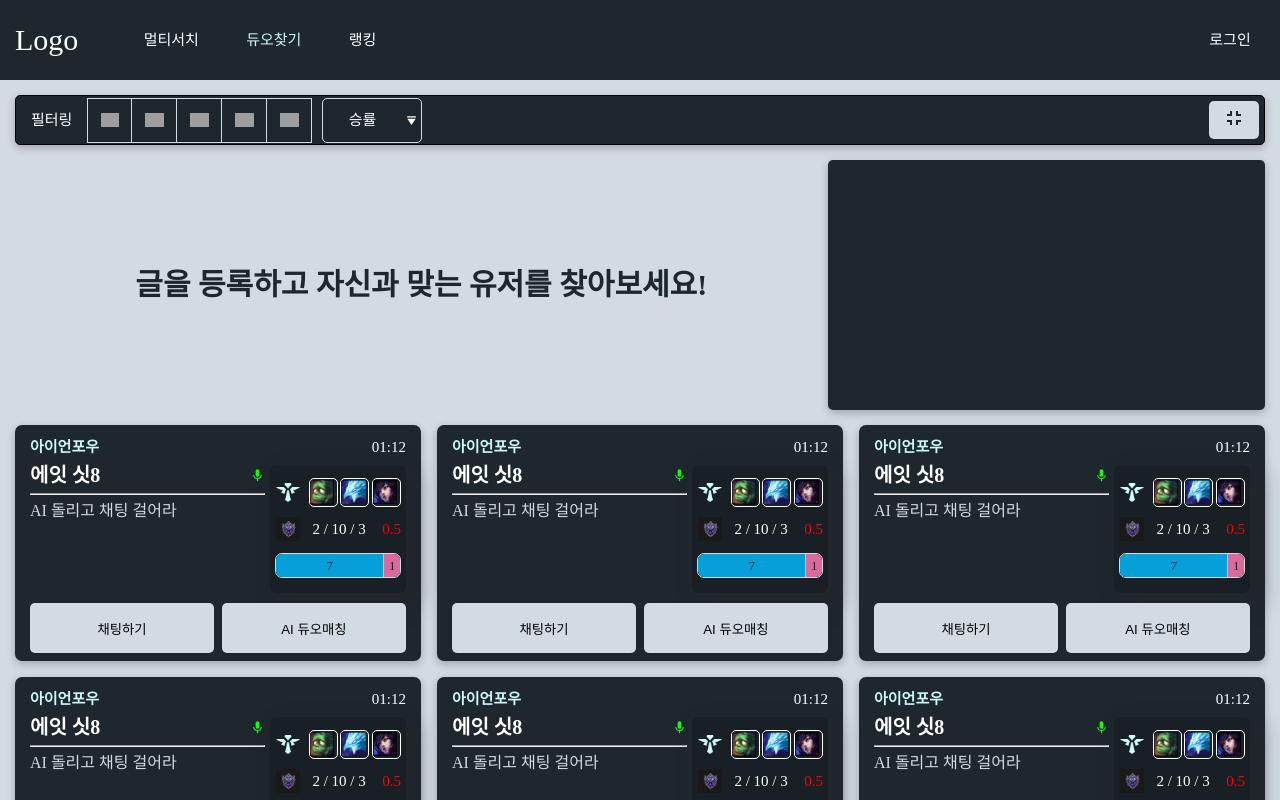
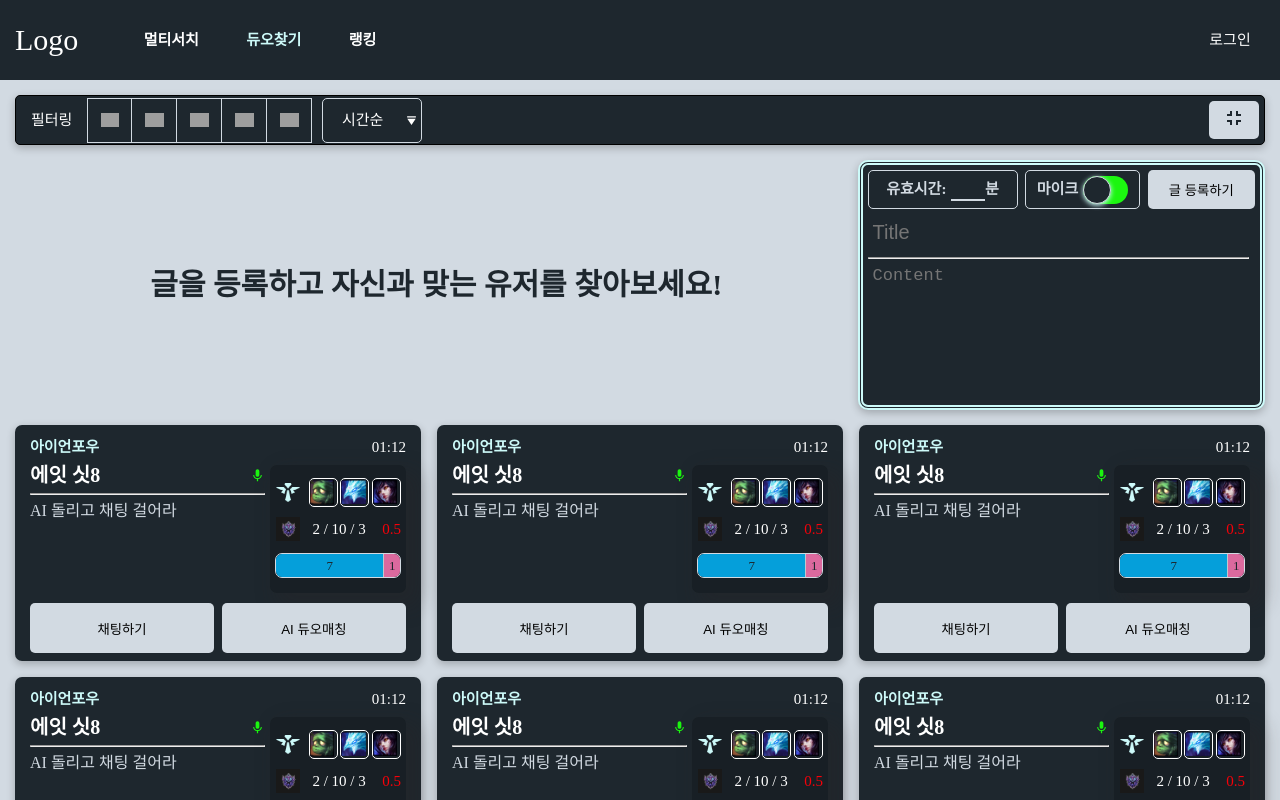
Before and after one commit to byein/Troller, a React (Create React App) app in the folder troller/: page /find_duo in a window 1280 px wide. Both pictures are taken after a click on the button 1234 px from the left and 119 px from the top of the page. Shown: the top 800 px of the page. Built offline with nearby package versions, Linux system fonts and the light colour scheme; grey boxes are pictures that could not be loaded.

Commit message:
feat: build register modal UI

```diff
--- a/troller/src/components/findDuo/category.tsx
+++ b/troller/src/components/findDuo/category.tsx
@@ -1,6 +1,6 @@
 import CreateIcon from '@mui/icons-material/Create';
 import FullscreenExitIcon from '@mui/icons-material/FullscreenExit';
-import React, { useEffect, useState } from 'react';
+import React, { useState } from 'react';
 import { CategoryWrapper, FilterPosition } from '../../styles/findDuo/category';
 import positions from '../../api/findDuoPositionCategory';
 import SelectRate from './selectRate';
@@ -12,6 +12,13 @@ function Category({
   setOnoff: (arg1: (arg2: boolean) => boolean) => void;
   onoff: boolean;
 }) {
+  const [top, mid, bottom, jungle, utility] = [
+    'TOP',
+    'MID',
+    'BOTTOM',
+    'JUNGLE',
+    'UTILITY',
+  ]; // selectPosition에서 TRUE값이 있는 위치를 감지하는 배열
   const [selectedPosition, setSelectedPosition] = useState([
     false,
     false,
--- a/troller/src/components/findDuo/createModal.tsx
+++ b/troller/src/components/findDuo/createModal.tsx
@@ -1,6 +1,20 @@
+import { useState } from 'react';
+import { useForm } from 'react-hook-form';
+import { preProcessFile } from 'typescript';
 import { ModalWrapper, Modal, Welcome } from '../../styles/findDuo/createModal';
 
+interface ICreateModalProps {
+  title: string;
+  content: string;
+  validTime: number;
+}
+
 function CreateModal() {
+  const [mike, setMike] = useState(true);
+  const { register, handleSubmit } = useForm<ICreateModalProps>();
+  const toggleMike = () => {
+    setMike(prev => !prev);
+  };
   return (
     <ModalWrapper>
       <Welcome>
@@ -8,7 +22,29 @@ function CreateModal() {
           글을 등록하고 자신과 맞는 유저를 찾아보세요!
         </span>
       </Welcome>
-      <Modal />
+      <Modal mike={mike}>
+        <div className="header">
+          <div className="validTime">
+            <span className="title">유효시간:</span>
+            <input type="number" className="time" />
+            <span>분</span>
+          </div>
+          <div className="mike">
+            <span className="title">마이크</span>
+            <button type="button" className="switch" onClick={toggleMike}>
+              <div className="toggle" />
+            </button>
+          </div>
+          <button className="submit" type="submit">
+            글 등록하기
+          </button>
+        </div>
+        <div className="body">
+          <input type="text" placeholder="Title" className="title" />
+          <hr className="seperator" />
+          <textarea placeholder="Content" className="content" />
+        </div>
+      </Modal>
     </ModalWrapper>
   );
 }
--- a/troller/src/components/findDuo/selectRate.tsx
+++ b/troller/src/components/findDuo/selectRate.tsx
@@ -1,6 +1,6 @@
 import styled from '@emotion/styled';
 import EjectIcon from '@mui/icons-material/Eject';
-import React, { useEffect, useState } from 'react';
+import React, { useState } from 'react';
 import {
   BORDER_RADIUS,
   DEFAULT_FONTSIZE,
@@ -79,12 +79,15 @@ const SelectRateWrapper = styled('div')<{ toggle: boolean }>`
 `;
 
 function SelectRate() {
+  const firstRender = '시간순';
+  const [isClicked, setisClicked] = useState(false);
   const [rates, setRates] = useState(['승률', 'KDA']);
   const [toggle, setToggle] = useState(false);
   const toggleSelection = () => {
     setToggle(prev => !prev);
   };
   const selectRate = (e: React.MouseEvent<HTMLButtonElement>) => {
+    setisClicked(true);
     const { innerText } = e.currentTarget;
     if (innerText === rates[0]) {
       setRates([innerText, rates[1]]);
@@ -96,7 +99,7 @@ function SelectRate() {
   return (
     <SelectRateWrapper toggle={toggle}>
       <div className="value">
-        <span className="txt">{rates[0]}</span>
+        <span className="txt">{isClicked ? rates[0] : firstRender}</span>
         {toggle ? (
           <div className="selection">
             {rates.map((rate, index) => (
--- a/troller/src/styles/findDuo/createModal.tsx
+++ b/troller/src/styles/findDuo/createModal.tsx
@@ -1,6 +1,11 @@
 import { keyframes } from '@emotion/react';
 import styled from '@emotion/styled';
-import { BORDER_RADIUS, LARGE_FONTSIZE } from '../global/global';
+import {
+  BORDER_RADIUS,
+  DEFAULT_FONTSIZE,
+  LARGE_FONTSIZE,
+  TRANSITION,
+} from '../global/global';
 
 const MODAL_FADE_IN = keyframes`
   0% {
@@ -44,7 +49,7 @@ const ModalWrapper = styled('div')`
 `;
 
 const Welcome = styled('div')`
-  width: 65%;
+  width: ${`${100 - 32.6}%`};
   height: 100%;
   display: flex;
   justify-content: center;
@@ -57,12 +62,138 @@ const Welcome = styled('div')`
   }
 `;
 
-const Modal = styled('form')`
-  width: 35%;
+const Modal = styled('form')<{ mike: boolean }>`
+  width: 32.6%;
   height: 100%;
   background-color: ${props => props.theme.bgColor.dark};
-  border-radius: ${`${BORDER_RADIUS - 5}px`};
+  border-radius: ${`${BORDER_RADIUS}px`};
+  border: 5px double ${props => props.theme.txtColor.selected};
   box-shadow: rgba(0, 0, 0, 0.24) 0px 3px 8px;
+  color: ${props => props.theme.bgColor.light};
+  font-size: ${`${DEFAULT_FONTSIZE}px`};
+  padding: 5px;
+  display: flex;
+  flex-direction: column;
+  justify-content: space-between;
+  font-weight: 600;
+  .header {
+    width: 100%;
+    height: 19%;
+    display: flex;
+    justify-content: space-between;
+    .validTime {
+      width: 150px;
+      height: 90%;
+      display: flex;
+      justify-content: center;
+      align-items: center;
+      border-radius: ${`${BORDER_RADIUS - 5}px`};
+      border: 1px solid ${props => props.theme.bgColor.light};
+      .title {
+        width: auto;
+        margin: 0 5px 0 0;
+      }
+      .time {
+        width: 20%;
+        height: 50%;
+        background-color: transparent;
+        border: none;
+        border-bottom: 2px solid ${props => props.theme.bgColor.light};
+        &:focus {
+          outline: none;
+        }
+      }
+    }
+    .mike {
+      width: 115px;
+      height: 90%;
+      display: flex;
+      justify-content: center;
+      align-items: center;
+      border-radius: ${`${BORDER_RADIUS - 5}px`};
+      border: 1px solid ${props => props.theme.bgColor.light};
+      .title {
+        width: auto;
+        margin: 0 5px 0 0;
+      }
+      .switch {
+        width: 45px;
+        height: 28px;
+        border-radius: 14px;
+        border: none;
+        padding: 0;
+        display: flex;
+        ${TRANSITION}
+        background-color: ${props =>
+          props.mike
+            ? props.theme.validation.resolve
+            : props.theme.validation.error};
+        .toggle {
+          width: 28px;
+          height: 28px;
+          ${TRANSITION}
+          transform: ${props =>
+            props.mike ? 'translateX(0)' : 'translateX(17px)'};
+          background-color: ${props => props.theme.bgColor.dark};
+          border: 1px solid ${props => props.theme.bgColor.light};
+          border-radius: 14px;
+          cursor: pointer;
+          box-shadow: ${props => props.theme.txtColor.selected} 0px 1.5px 5px;
+        }
+      }
+    }
+    .submit {
+      width: calc(100% - 280px);
+      height: 90%;
+      cursor: pointer;
+      border-radius: ${`${BORDER_RADIUS - 5}px`};
+      border: none;
+      background-color: ${props => props.theme.bgColor.light};
+      ${TRANSITION}
+      &:hover {
+        background-color: ${props => props.theme.txtColor.selected};
+      }
+    }
+  }
+  .body {
+    width: 98%;
+    height: 80%;
+    display: flex;
+    flex-direction: column;
+    .title {
+      width: 100%;
+      height: 20%;
+      text-indent: 5px;
+      border: none;
+      background-color: transparent;
+      color: ${props => props.theme.bgColor.light};
+      font-size: ${`${DEFAULT_FONTSIZE + 5}px`};
+      padding: 0;
+      ${TRANSITION}
+      &:focus {
+        outline: none;
+      }
+    }
+    .seperator {
+      width: 100%;
+    }
+    .content {
+      width: 90%;
+      height: 80%;
+      text-indent: 5px;
+      background-color: transparent;
+      border: none;
+      color: ${props => props.theme.bgColor.light};
+      font-size: ${`${DEFAULT_FONTSIZE + 2}px`};
+      padding: 0;
+      resize: none;
+      ${TRANSITION}
+      &:focus {
+        outline: none;
+        border-bottom-color: ${props => props.theme.txtColor.selected};
+      }
+    }
+  }
 `;
 
 export { ModalWrapper, Welcome, Modal };
--- a/troller/src/styles/global/global.tsx
+++ b/troller/src/styles/global/global.tsx
@@ -125,6 +125,7 @@ const Tab = styled('li')<{ isActive: boolean }>`
     !props.isActive
       ? props.theme.txtColor.primary
       : props.theme.txtColor.selected};
+  font-weight: 600;
   &:hover {
     color: ${props => props.theme.txtColor.selected};
   }
```
